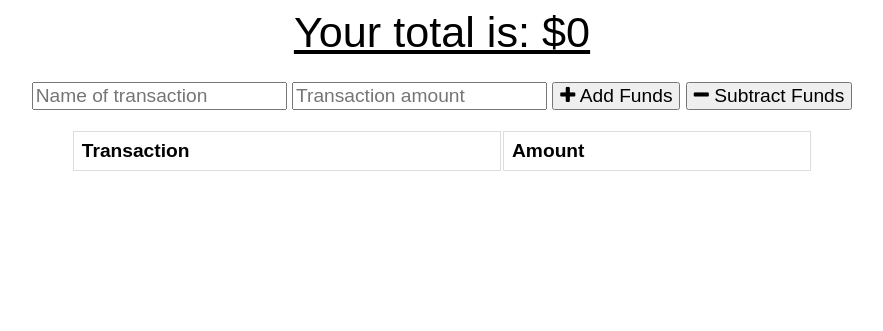
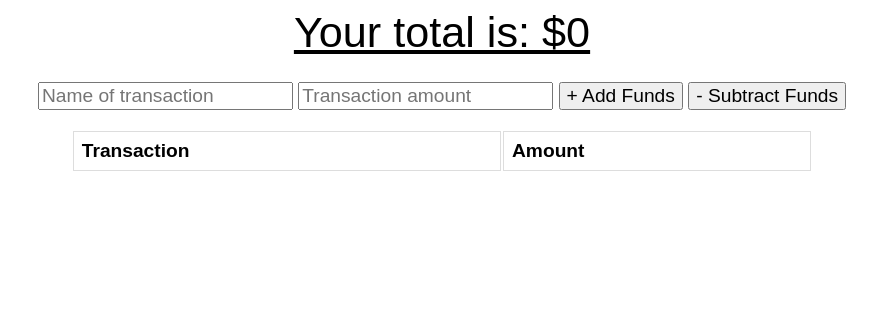
Before and after one commit to asia-codeing/OnlineOffline-Budget-Trackers, a website: page public/index.html in a window 1280 px wide. Shown: the whole page, without its empty margins (198-1081 px from the left). Drawn offline with nearby package versions, Linux system fonts and the light colour scheme; no server answers.

Commit message:
update the buttons

```diff
--- a/public/index.html
+++ b/public/index.html
@@ -21,8 +21,8 @@
     <div class="form">
       <input type="text" id="t-name" placeholder="Name of transaction" />
       <input type="number" min="0" id="t-amount" placeholder="Transaction amount" />
-      <button id="add-btn"><i class="fa fa-plus buttons"></i> Add Funds</button>
-      <button id="sub-btn"><i class="fa fa-minus"></i> Subtract Funds</button>
+      <button id="add-btn">+ Add Funds</button>
+      <button id="sub-btn">- Subtract Funds</button>
       <p class="error"></p>
     </div>
 
```
